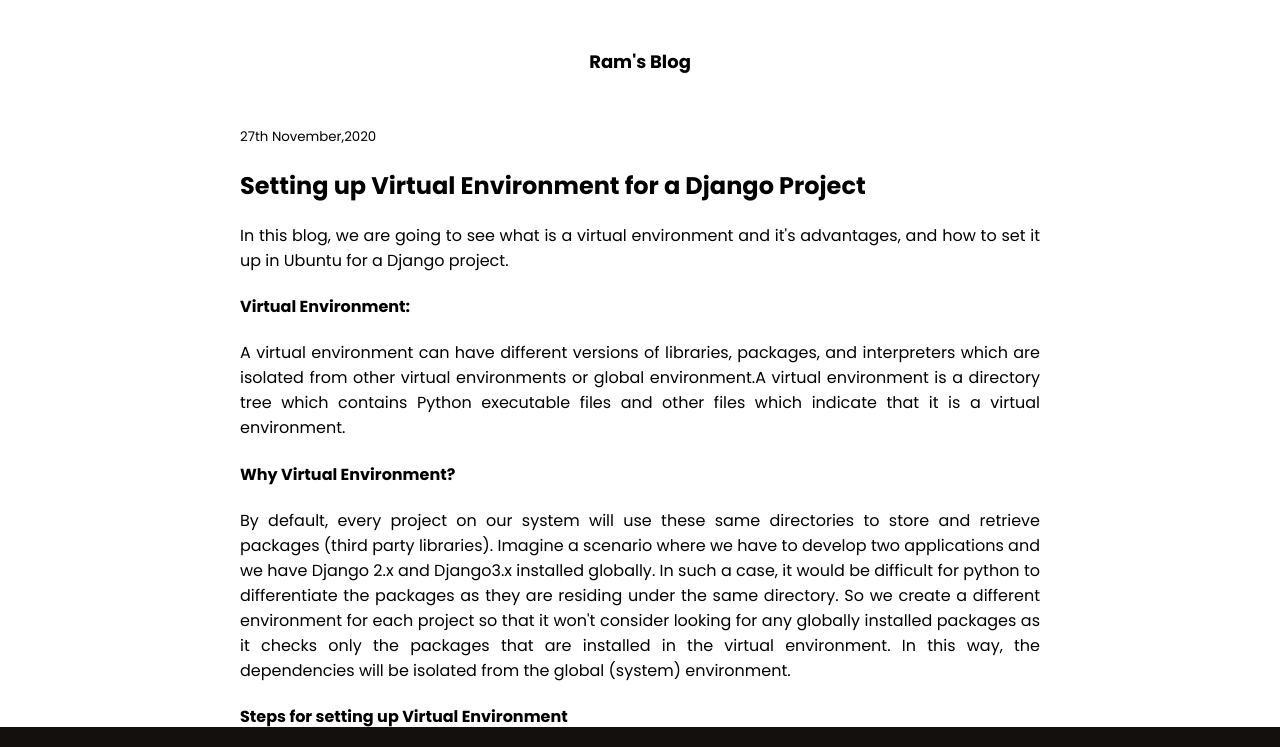
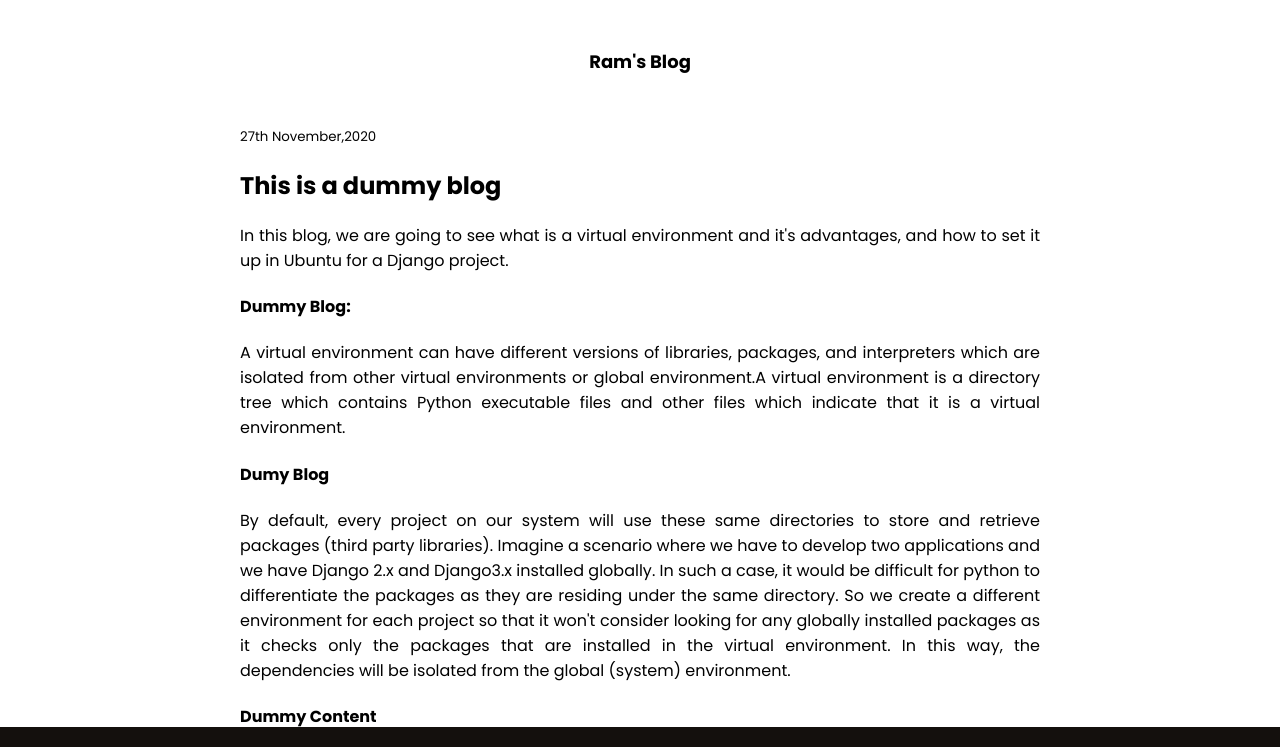
Before and after one commit to vrampranav/blog-rp, a plain HTML site: page blog2.html in a window 1280 px wide. Shown: the top 747 px of the page. Drawn offline with Linux system fonts and the light colour scheme.

Commit message:
Updated Blog links

```diff
--- a/blog2.html
+++ b/blog2.html
@@ -16,13 +16,13 @@
         <div>
             <section>
                 <small>27th November,2020</small>
-                <h2> Setting up Virtual Environment for a Django Project </h2>
+                <h2> This is a dummy blog </h2>
                 <p class="blog-content">In this blog, we are going to see what is a virtual environment and it's
                     advantages, and how to set
                     it up in Ubuntu for
                     a Django project.
                 </p>
-                <h4>Virtual Environment:</h4>
+                <h4>Dummy Blog:</h4>
                 <p class="blog-content">
                     A virtual environment can have different versions of libraries, packages, and interpreters which are
                     isolated from other
@@ -30,7 +30,7 @@
                     Python executable files and other files which indicate that it
                     is a virtual environment.
                 </p>
-                <h4>Why Virtual Environment?</h4>
+                <h4>Dumy Blog</h4>
                 <p class="blog-content">
                     By default, every project on our system will use these same directories to store and retrieve
                     packages (third party
@@ -45,7 +45,7 @@
                     be isolated from the
                     global (system) environment.
                 </p>
-                <h4>Steps for setting up Virtual Environment</h4>
+                <h4>Dummy Content</h4>
                 <ol>
                     <li>
                         Installing virtualenv module
@@ -100,7 +100,7 @@
             <hr>
             <p>Written by Rampranav</p>
         </div>
-        <a class="link" href="/index.html">Back</a>
+        <a class="link" href="https://vrampranav.netlify.app">Back to portfolio</a>
     </div>
     <br>
     <br>
```
Also changed, not shown: virtualenvblog.html (+1 -1 lines).
